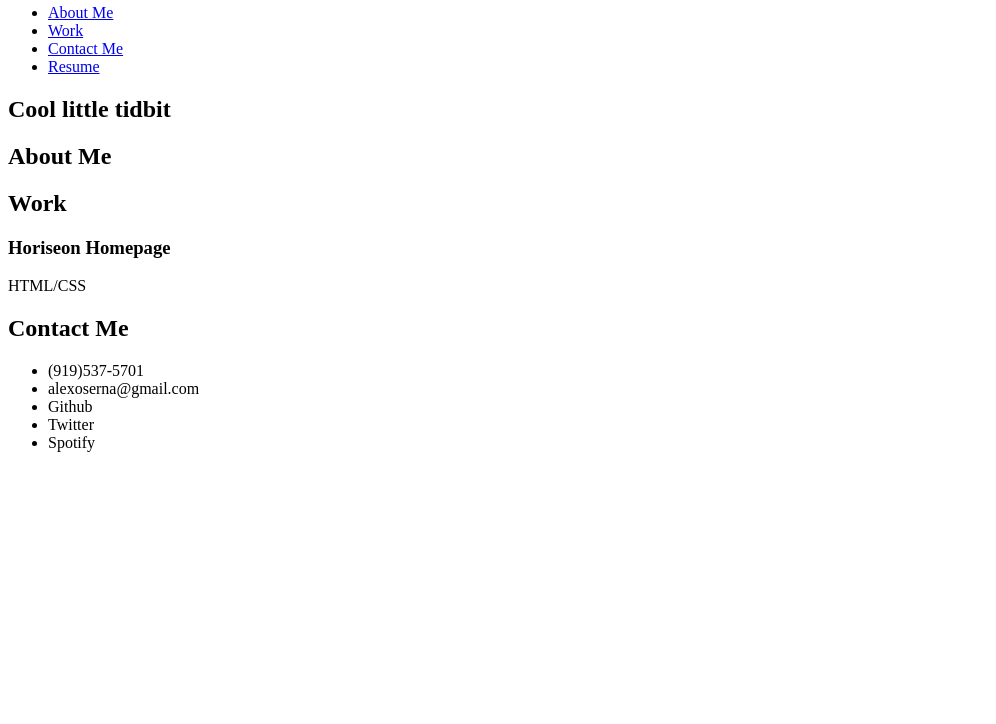
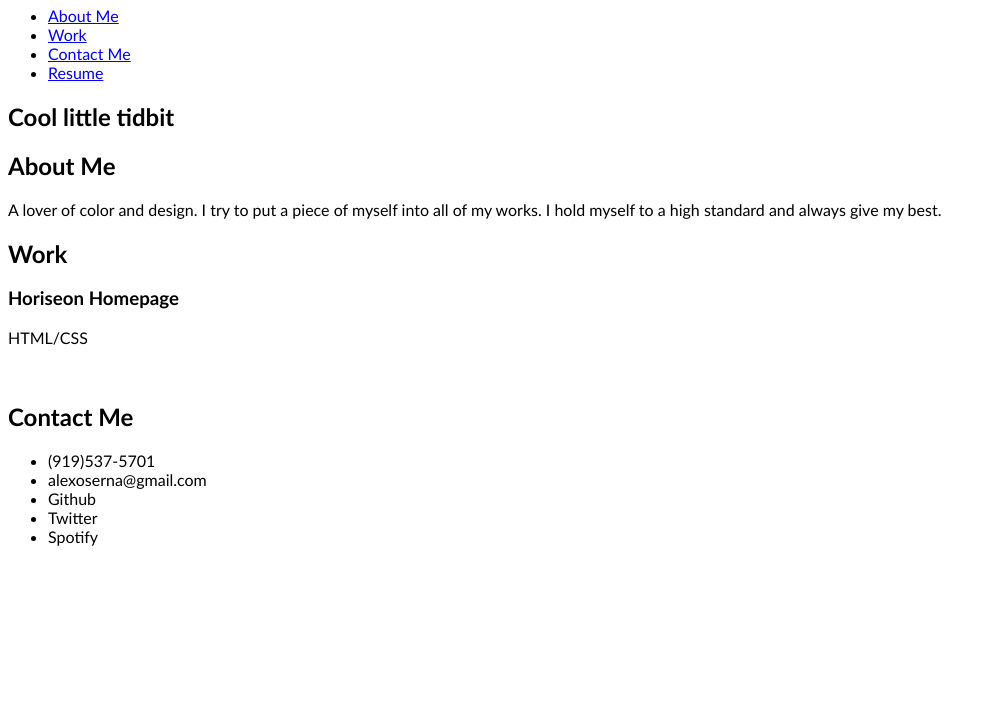
Before and after one commit to alexoserna/client-portfolio-2023, a plain HTML site: page index.html in a window 1280 px wide. Shown: the part 76-800 px from the top of the page, without its empty margins (0-996 px from the left). Drawn offline with Linux system fonts and the light colour scheme.

Commit message:
added content to html to proceed to set a general styling

```diff
--- a/assets/style.css
+++ b/assets/style.css
@@ -0,0 +1,3 @@
+*{
+    font-family:'Gill Sans', 'Gill Sans MT', Calibri, 'Trebuchet MS', sans-serif;
+}
--- a/index.html
+++ b/index.html
@@ -31,7 +31,8 @@
         <h2 id = "about-me" >About Me</h2>
         <section class = "container">
             <p>
-
+                A lover of color and design. I try to put a piece of myself into all of my works.
+                I hold myself to a high standard and always give my best.
             </p>
         </section>
 
@@ -39,6 +40,7 @@
         card elements with a preview/pic of the work -->
         <h2 id = "work" >Work</h2>
         <section class = "container">
+
             <!-- Each card element with container a picture and info container -->
             <section class = "card">
 
@@ -46,9 +48,11 @@
                 <section class = "card-info">
                     <h3>Horiseon Homepage</h3>
                     <p>HTML/CSS</p>
+                    <img class = "display" src = "" href = ""/>
                 </section>
 
             </section>
+
         </section>
 
         <!-- Contact me header with container holding contact info
```
